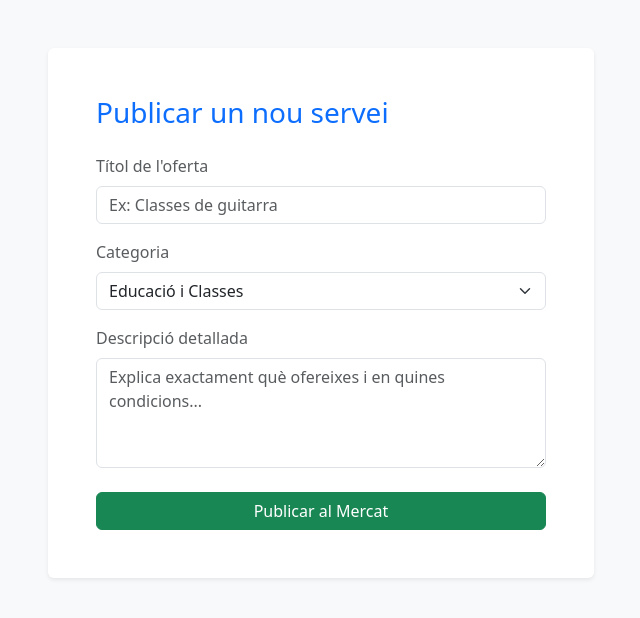
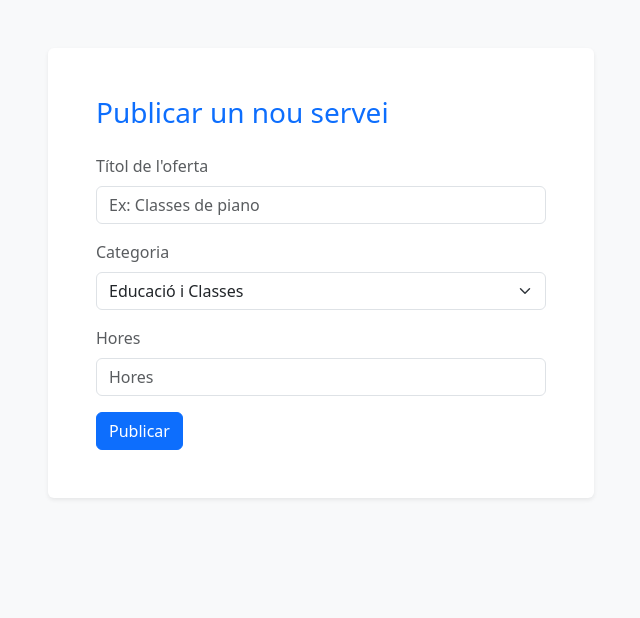
Before and after one commit to arnaufito/banc_de_temps, a Flask app: page /crear_oferta in a window 1280 px wide. Shown: the part 56-674 px from the top of the page, without its empty margins (319-959 px from the left). Run offline with Flask 3, Linux system fonts and the light colour scheme; the visitor is signed in with stand-in values (Sample User, id 1).

Commit message:
Versió final TDR: formulari publicació i inicialització BD

```diff
--- a/app.py
+++ b/app.py
@@ -1,9 +1,55 @@
-from flask import Flask, render_template, request, redirect, url_for, session
 import sqlite3
+from flask import Flask, session, redirect, url_for, request, render_template
 
 app = Flask(__name__)
 app.secret_key = "clau_super_secreta_del_tdr"
 
+# --- FUNCIÓ D'INICIALITZACIÓ ---
+def inicialitzar_bd():
+    conn = sqlite3.connect("banc_temps.db")
+    cursor = conn.cursor()
+
+    # Taula Usuaris
+    cursor.execute('''
+    CREATE TABLE IF NOT EXISTS usuaris (
+        id INTEGER PRIMARY KEY AUTOINCREMENT,
+        nom TEXT NOT NULL,
+        correu TEXT UNIQUE NOT NULL,
+        contrasenya TEXT NOT NULL,
+        saldo REAL DEFAULT 5.0
+    )
+    ''')
+
+    # Taula Ofertes (Hem afegit 'hores'!)
+    cursor.execute('''
+    CREATE TABLE IF NOT EXISTS ofertes (
+        id INTEGER PRIMARY KEY AUTOINCREMENT,
+        id_usuari INTEGER NOT NULL,
+        titol TEXT NOT NULL,
+        descripcio TEXT,
+        hores REAL NOT NULL,
+        FOREIGN KEY (id_usuari) REFERENCES usuaris (id)
+    )
+    ''')
+
+    # Taula Transaccions
+    cursor.execute('''
+    CREATE TABLE IF NOT EXISTS transaccions (
+        id INTEGER PRIMARY KEY AUTOINCREMENT,
+        id_pagador INTEGER NOT NULL,
+        id_cobrador INTEGER NOT NULL,
+        hores REAL NOT NULL,
+        data TIMESTAMP DEFAULT CURRENT_TIMESTAMP,
+        FOREIGN KEY (id_pagador) REFERENCES usuaris (id),
+        FOREIGN KEY (id_cobrador) REFERENCES usuaris (id)
+    )
+    ''')
+
+    conn.commit()
+    conn.close()
+
+# Executem la funció només en engegar l'app
+inicialitzar_bd()
 # ==========================================
 # 1. ZONA PÚBLICA I ACCÉS
 # ==========================================
@@ -75,8 +121,35 @@ def logout():
 def mercat():
     return render_template("mercat.html")
 
-@app.route("/crear_oferta")
+@app.route("/crear_oferta", methods=["GET", "POST"])
 def crear_oferta():
+    # Comprovem si l'usuari està loguejat
+    if 'id_usuari' not in session:
+        return redirect(url_for('login'))
+
+    if request.method == "POST":
+        # Recollim les dades del formulari
+        titol = request.form["titol"]
+        descripcio = request.form["descripcio"]
+        hores = request.form["hores"]
+        autor_id = session["id_usuari"] # Agafem l'ID de la sessió
+
+        # Guardem a la BD
+        conn = sqlite3.connect("banc_temps.db")
+        cursor = conn.cursor()
+
+        # Inserim les dades a la taula 'ofertes'
+        # Assegura't que la taula té aquestes columnes exactes
+        cursor.execute("INSERT INTO ofertes (titol, descripcio, hores, id_usuari) VALUES (?, ?, ?, ?)",
+                       (titol, descripcio, hores, autor_id))
+
+        conn.commit()
+        conn.close()
+
+        # Redirigim al mercat un cop guardat
+        return redirect(url_for('mercat'))
+
+    # Si és un GET, mostrem el formulari
     return render_template("crear_oferta.html")
 
 @app.route("/detall_oferta")
--- a/templates/crear_oferta.html
+++ b/templates/crear_oferta.html
@@ -21,31 +21,31 @@
                 <div class="card shadow-sm border-0">
                     <div class="card-body p-5">
                         <h3 class="text-primary mb-4">Publicar un nou servei</h3>
-
-                        <form>
-                            <div class="mb-3">
+                        <form action="/publicar" method="POST">
+                            <!-- Títol -->
+                             <div class="mb-3">
                                 <label class="form-label text-muted">Títol de l'oferta</label>
-                                <input type="text" class="form-control" placeholder="Ex: Classes de guitarra" required>
-                            </div>
-
-                            <div class="mb-3">
+                                <input type="text" name="titol" class="form-control" placeholder="Ex: Classes de piano">
+                             </div>
+                             <!-- Categoria (IMPORTANT: el SELECT també necessita NAME!) -->
+                             <div class="mb-3">
                                 <label class="form-label text-muted">Categoria</label>
-                                <select class="form-select">
+                                <select name="categoria" class="form-select">
                                     <option>Educació i Classes</option>
                                     <option>Informàtica i Tecnologia</option>
-                                    <option>Bricolatge i Llar</option>
-                                    <option>Cura de mascotes</option>
+                                    <option>Bricolatge i Llar</option><option>Cura de mascotes</option>
                                     <option>Altres</option>
                                 </select>
                             </div>
+                            <!-- No t'oblidis d'afegir el camp d'hores si el necessites -->
+                            <div class="mb-3">
+                                <label class="form-label text-muted">Hores</label>
+                                <input type="number" name="hores" class="form-control" placeholder="Hores">
+                            </div>
+                            <button type="submit" class="btn btn-primary">Publicar</button>
+                        </form>
 
-                            <div class="mb-4">
-                                <label class="form-label text-muted">Descripció detallada</label>
-                                <textarea class="form-control" rows="4" placeholder="Explica exactament què ofereixes i en quines condicions..." required></textarea>
-                            </div>
 
-                            <button type="submit" class="btn btn-success w-100">Publicar al Mercat</button>
-                        </form>
                     </div>
                 </div>
             </div>
```
Also changed, not shown: crear_bd.py (deleted, +0 -49 lines), banc_temps.db (deleted).
